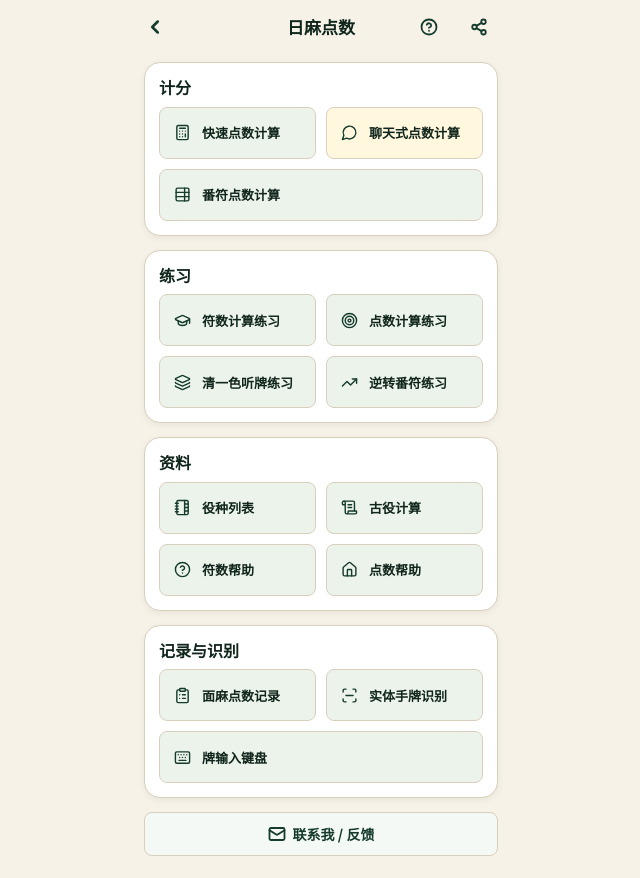
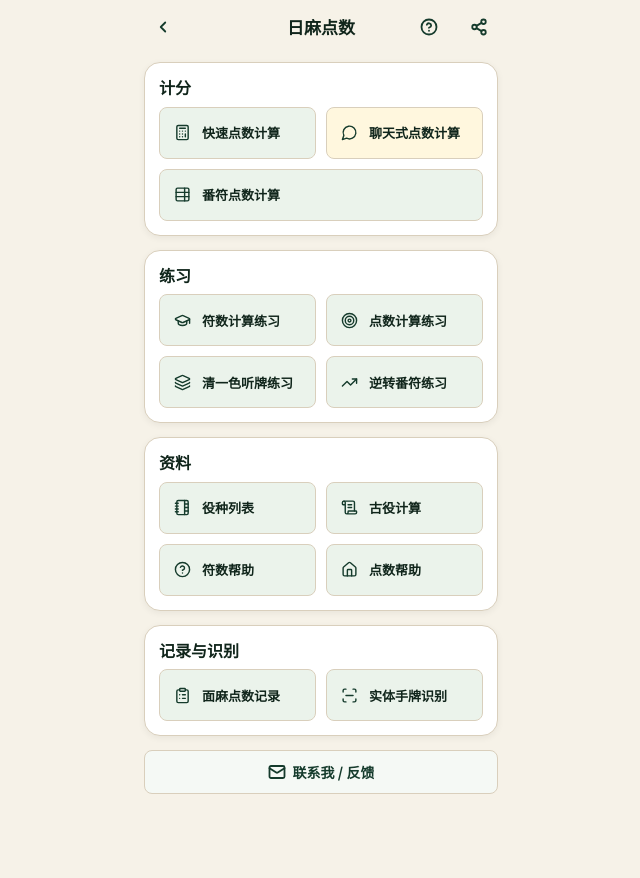
Before and after one commit to RiichiMahjongTools/riichi-scoring-toolkit, a React (Vite) app: page / in a window 1280 px wide. Shown: the whole page, without its empty margins (319-959 px from the left). After the commit the page ends 816 px from the top, so only its background shows below. Built offline with nearby package versions, Linux system fonts and the light colour scheme; what riichi-mahjong would draw is missing.

Commit message:
fix: refine practice UI interactions

```diff
--- a/src/components.css
+++ b/src/components.css
@@ -82,15 +82,15 @@
 .mj-top-nav__back-ghost {
   display: inline-grid;
   place-items: center;
-  width: 22px;
-  height: 22px;
+  width: 38px;
+  height: 38px;
   color: var(--mj-green);
 }
 
 .mj-top-nav__back-ghost svg {
-  width: 22px;
-  height: 22px;
-  stroke-width: 2.8;
+  width: 18px;
+  height: 18px;
+  stroke-width: 2.4;
 }
 
 .mj-section-card {
--- a/src/pages.css
+++ b/src/pages.css
@@ -1406,6 +1406,7 @@
   min-height: 46px;
   border-radius: 8px;
   font-size: 13px;
+  white-space: nowrap;
 }
 
 .mj-fu-choice,
@@ -1423,18 +1424,18 @@
   font-weight: 900;
 }
 
-.mj-fu-choice svg {
-  width: 16px;
-  height: 16px;
-}
-
 .mj-fu-choice--wrong,
 .mj-rank-choice--wrong {
   border-color: var(--mj-red);
   color: var(--mj-red);
 }
 
-.mj-fu-choice--correct,
+.mj-fu-choice--correct {
+  border-color: var(--mj-green);
+  background: var(--mj-green-soft);
+  color: var(--mj-green);
+}
+
 .mj-rank-choice--selected:not(.mj-rank-choice--wrong) {
   border-color: var(--mj-gold);
   background: var(--mj-gold-soft);
@@ -1442,12 +1443,25 @@
 }
 
 .mj-fu-breakdown-panel {
+  --mj-fu-feedback-accent: var(--mj-red);
+  --mj-fu-feedback-bg: var(--mj-red-soft);
+
   display: grid;
   gap: 12px;
   padding: 14px;
-  border: 2px solid var(--mj-red);
+  border: 2px solid var(--mj-fu-feedback-accent);
   border-radius: 18px;
-  background: var(--mj-red-soft);
+  background: var(--mj-fu-feedback-bg);
+}
+
+.mj-fu-breakdown-panel--correct {
+  --mj-fu-feedback-accent: var(--mj-green);
+  --mj-fu-feedback-bg: var(--mj-green-soft);
+}
+
+.mj-fu-breakdown-panel--wrong {
+  --mj-fu-feedback-accent: var(--mj-red);
+  --mj-fu-feedback-bg: var(--mj-red-soft);
 }
 
 .mj-fu-breakdown-panel h2,
@@ -1461,7 +1475,7 @@
 }
 
 .mj-fu-breakdown-panel h2 {
-  color: var(--mj-red);
+  color: var(--mj-fu-feedback-accent);
 }
 
 .mj-fu-breakdown-panel h2 svg,
@@ -1483,7 +1497,7 @@
 
 .mj-fu-breakdown-panel .mj-data-table th {
   padding: 11px 12px;
-  background: var(--mj-red);
+  background: var(--mj-fu-feedback-accent);
   color: #fff;
   font-size: 13px;
 }
@@ -1496,19 +1510,19 @@
 }
 
 .mj-fu-breakdown-panel .mj-data-table tbody tr:nth-child(even) td {
-  background: color-mix(in srgb, var(--mj-red-soft) 70%, var(--mj-surface));
+  background: color-mix(in srgb, var(--mj-fu-feedback-bg) 70%, var(--mj-surface));
 }
 
 .mj-fu-breakdown-panel .mj-data-table tbody tr:last-child td {
-  background: var(--mj-red);
+  background: var(--mj-fu-feedback-accent);
   color: #fff;
   font-weight: 900;
 }
 
 .mj-fu-breakdown-panel .mj-action-button--ghost {
-  border-color: var(--mj-red);
-  background: var(--mj-surface);
-  color: var(--mj-red);
+  border-color: var(--mj-fu-feedback-accent);
+  background: var(--mj-surface);
+  color: var(--mj-fu-feedback-accent);
 }
 
 .mj-point-digit-grid {
--- a/src/pages/PracticePages.tsx
+++ b/src/pages/PracticePages.tsx
@@ -292,8 +292,6 @@ export function FuPracticePage() {
                 type="button"
                 onClick={() => submit(fu)}
               >
-                {isWrong ? <X aria-hidden="true" /> : null}
-                {isCorrect ? <Check aria-hidden="true" /> : null}
                 {fu}符
               </button>
             );
@@ -302,7 +300,7 @@ export function FuPracticePage() {
       </SectionCard>
 
       {feedback ? (
-        <section className="mj-fu-breakdown-panel">
+        <section className={feedback.correct ? 'mj-fu-breakdown-panel mj-fu-breakdown-panel--correct' : 'mj-fu-breakdown-panel mj-fu-breakdown-panel--wrong'}>
           <h2>
             {feedback.correct ? <Check aria-hidden="true" /> : <X aria-hidden="true" />}
             {feedback.correct ? '回答正确' : `回答错误 · 标准答案 ${feedback.correctAnswer} 符`}
@@ -315,16 +313,11 @@ export function FuPracticePage() {
             rows={rows}
             rowKey={(row) => String(row.id)}
           />
-          <div className="mj-button-row mj-button-row--two">
-            <ActionButton icon={<BookOpen aria-hidden="true" />} variant="ghost" onClick={() => {
-              window.location.hash = '#/help-fu';
-            }}>
-              符数帮助
-            </ActionButton>
-            <ActionButton icon={<Sparkles aria-hidden="true" />} onClick={() => nextPracticeSeed(setSeed, resetQuestion)}>
-              下一题
-            </ActionButton>
-          </div>
+          <ActionButton fullWidth icon={<BookOpen aria-hidden="true" />} variant="ghost" onClick={() => {
+            window.location.hash = '#/help-fu';
+          }}>
+            符数帮助
+          </ActionButton>
         </section>
       ) : null}
       <RandomQuestionButton onClick={randomQuestion} />
--- a/src/pages/pageModel.ts
+++ b/src/pages/pageModel.ts
@@ -4,7 +4,6 @@ import {
   GraduationCap,
   House,
   HelpCircle,
-  Keyboard,
   Layers,
   MessageCircle,
   NotebookTabs,
@@ -153,14 +152,6 @@ export const NAV_ENTRIES: NavEntry[] = [
     status: 'ready',
     icon: ScanLine,
   },
-  {
-    id: 'tile-keyboard-demo',
-    group: '记录与识别',
-    title: '牌输入键盘',
-    subtitle: '可录入、删除并复制标准牌序',
-    status: 'ready',
-    icon: Keyboard,
-  },
 ];
 
 export const PAGE_TITLES: Record<PageId, string> = {
```
